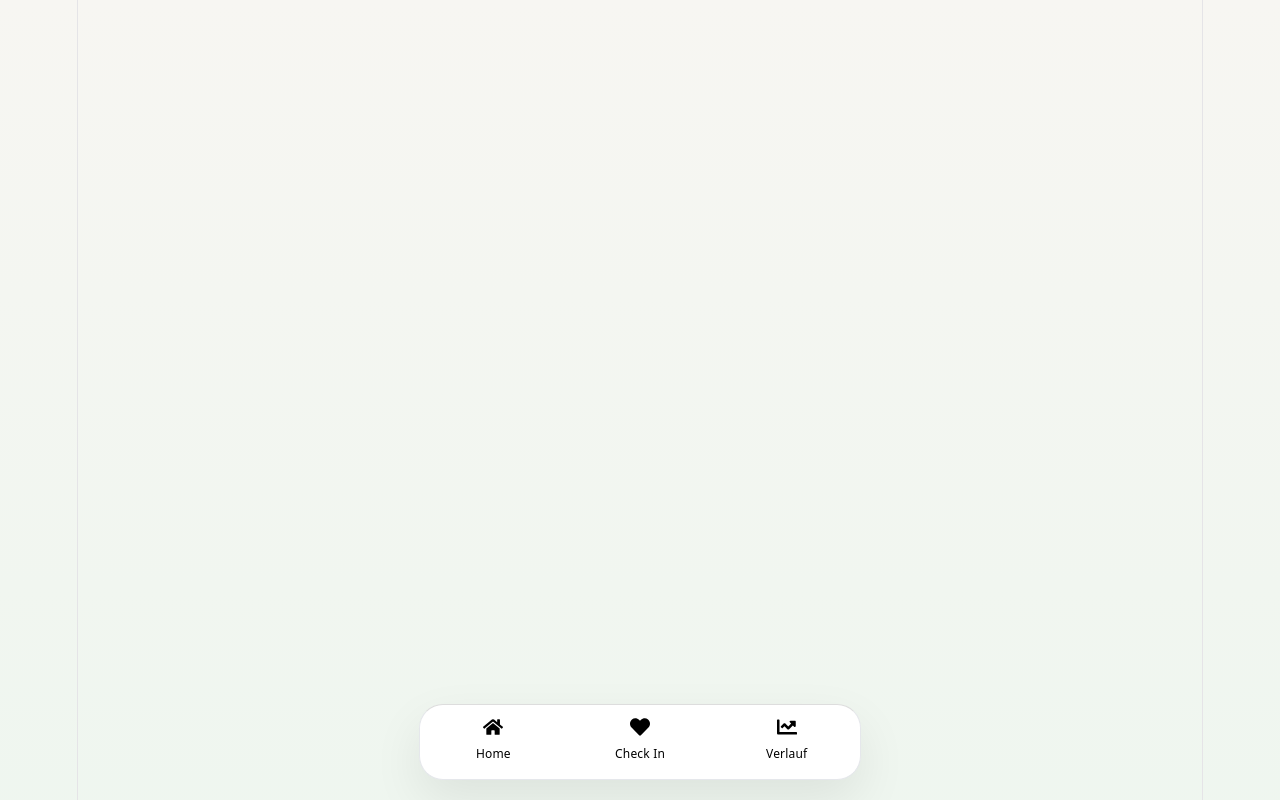
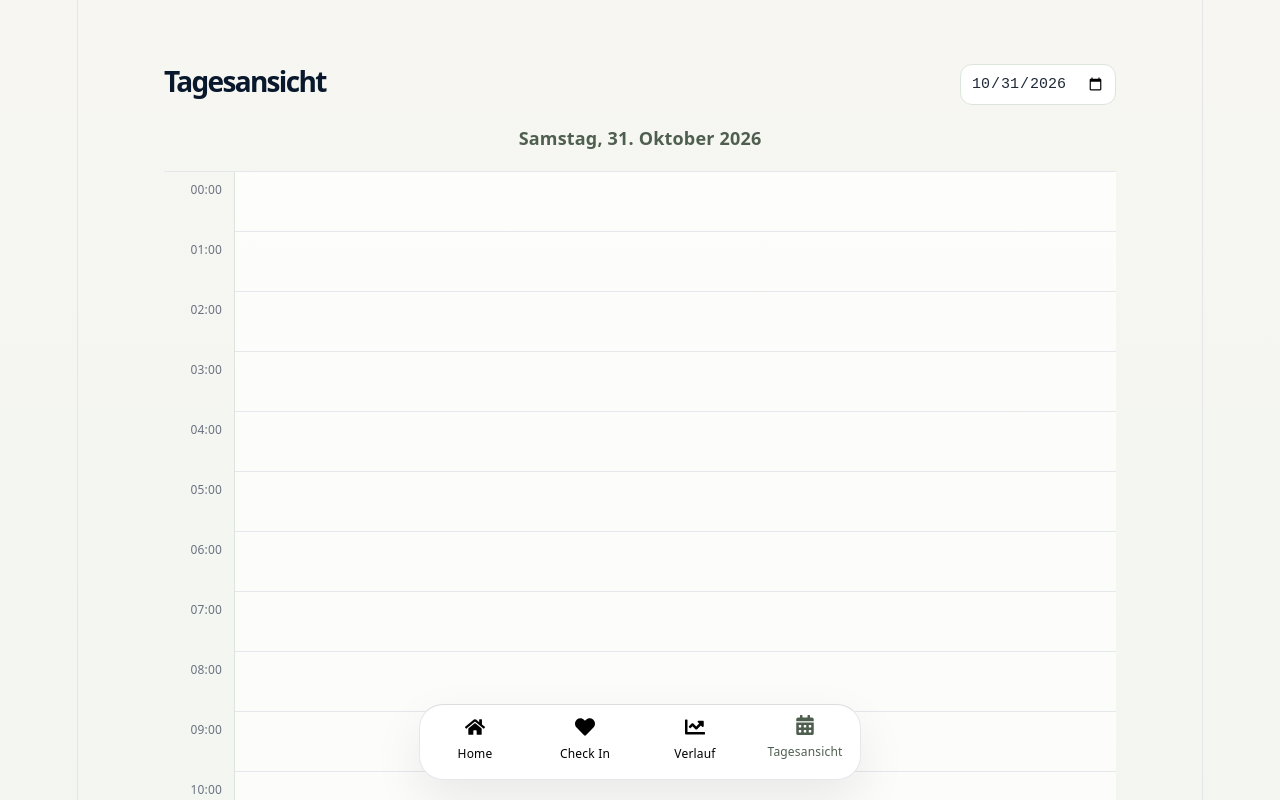
Before and after one commit to Hydr4tioN/Software-Engineering-Team-F2-Code, a React (Vite) app in the folder frontend/: page /kalender in a window 1280 px wide. Shown: the top 800 px of the page. Built offline with nearby package versions, Linux system fonts and the light colour scheme.

Commit message:
Add calendar day view

```diff
--- a/frontend/src/App.jsx
+++ b/frontend/src/App.jsx
@@ -4,13 +4,14 @@ import Register from "./Register.jsx";
 import Checkin from "./Checkin.jsx";
 import Dashboard from "./Dashboard.jsx";
 import Login from "./Login.jsx";
-
+import Kalender from "./Kalender.jsx";
 import {
   FaHome,
   FaHeart,
   FaChartLine,
   FaLightbulb,
-  FaCog
+  FaCog,
+  FaCalendarAlt
 } from "react-icons/fa";
 
 import "./App.css";
@@ -29,6 +30,7 @@ function App() {
           <Route path="/register" element={<Register />} />
           <Route path="/checkin" element={<Checkin />} />
           <Route path="/dashboard" element={<Dashboard />} />
+          <Route path="/kalender" element={<Kalender />} />
           <Route path="/login" element={<Login />} />
         </Routes>
       </main>
@@ -50,6 +52,11 @@ function App() {
             <span>Verlauf</span>
           </NavLink>
 
+          <NavLink to="/kalender" className="nav-item">
+            <FaCalendarAlt />
+            <span>Tagesansicht</span>
+          </NavLink>
+
 
 
 
--- /dev/null
+++ b/frontend/src/Kalender.css
@@ -0,0 +1,91 @@
+
+.kalender-container {
+  width: 100%;
+  max-width: 1000px;
+  margin: 0 auto;
+  padding: 24px;
+  box-sizing: border-box;
+  color: #1f2937;
+}
+
+.kalender-header {
+  display: flex;
+  justify-content: space-between;
+  align-items: center;
+  flex-wrap: wrap;
+  gap: 16px;
+  margin-bottom: 20px;
+}
+
+.kalender-header h1 {
+  font-size: 28px;
+  color: #09182c;
+}
+
+.kalender-header input {
+  width: auto;
+  margin: 0;
+  padding: 10px;
+  border: 1px solid #dce5dc;
+  border-radius: 12px;
+  background: white;
+}
+
+.kalender-date {
+  margin-bottom: 20px;
+  font-size: 18px;
+  font-weight: 700;
+  color: #4f5f4f;
+  text-transform: capitalize;
+}
+
+.kalender-grid {
+  display: grid;
+  grid-template-columns: 70px minmax(0, 1fr);
+  border-top: 1px solid #e5e7eb;
+}
+
+.kalender-times {
+  text-align: right;
+  padding-right: 12px;
+}
+
+.kalender-hour {
+  height: 60px;
+  box-sizing: border-box;
+  padding-top: 5px;
+  color: #6b7280;
+  font-size: 12px;
+}
+
+.kalender-end-time {
+  padding-top: 5px;
+  color: #6b7280;
+  font-size: 12px;
+}
+
+.kalender-timeline {
+  min-height: 1440px;
+  border-left: 1px solid #dce5dc;
+  background: rgba(255, 255, 255, 0.75);
+}
+
+.kalender-hour-line {
+  height: 59px;
+  border-bottom: 1px solid #e5e7eb;
+  box-sizing: content-box;
+}
+
+@media (max-width: 600px) {
+  .kalender-container {
+    padding: 16px;
+  }
+
+  .kalender-header h1 {
+    font-size: 23px;
+  }
+
+  .kalender-grid {
+    grid-template-columns: 55px minmax(0, 1fr);
+  }
+}
--- /dev/null
+++ b/frontend/src/Kalender.jsx
@@ -0,0 +1,57 @@
+
+import { useState } from "react";
+import "./Kalender.css";
+
+function Kalender() {
+  const [selectedDate, setSelectedDate] = useState("2026-10-31");
+
+  const hours = Array.from({ length: 24 }, (_, index) => index);
+
+  // Datum als deutschen Wochentag anzeigen
+  const dateForDisplay = new Date(selectedDate + "T12:00:00");
+
+  const germanDate = new Intl.DateTimeFormat("de-DE", {
+    weekday: "long",
+    day: "numeric",
+    month: "long",
+    year: "numeric",
+  }).format(dateForDisplay);
+
+  return (
+    <div className="kalender-container">
+      <header className="kalender-header">
+        <h1>Tagesansicht</h1>
+
+        <input
+          type="date"
+          lang="de-DE"
+          value={selectedDate}
+          onChange={(event) => setSelectedDate(event.target.value)}
+        />
+      </header>
+
+      <div className="kalender-date">
+        {germanDate}
+      </div>
+
+      <div className="kalender-grid">
+        <div className="kalender-times">
+          {hours.map((hour) => (
+            <div className="kalender-hour" key={hour}>
+              {String(hour).padStart(2, "0")}:00
+            </div>
+          ))}
+          <div className="kalender-end-time">23:59</div>
+        </div>
+
+        <div className="kalender-timeline">
+          {hours.map((hour) => (
+            <div className="kalender-hour-line" key={hour} />
+          ))}
+        </div>
+      </div>
+    </div>
+  );
+}
+
+export default Kalender;
```
